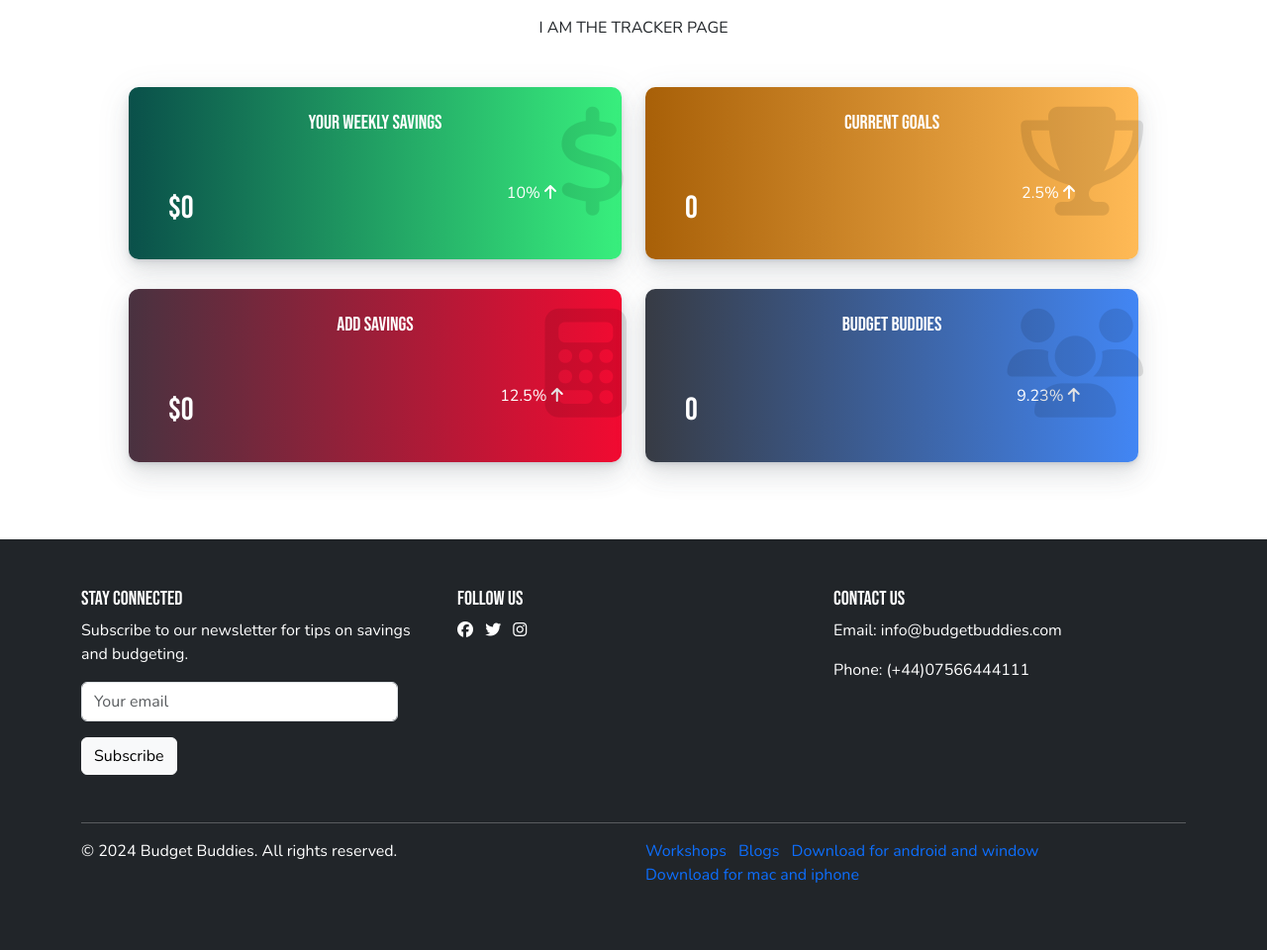
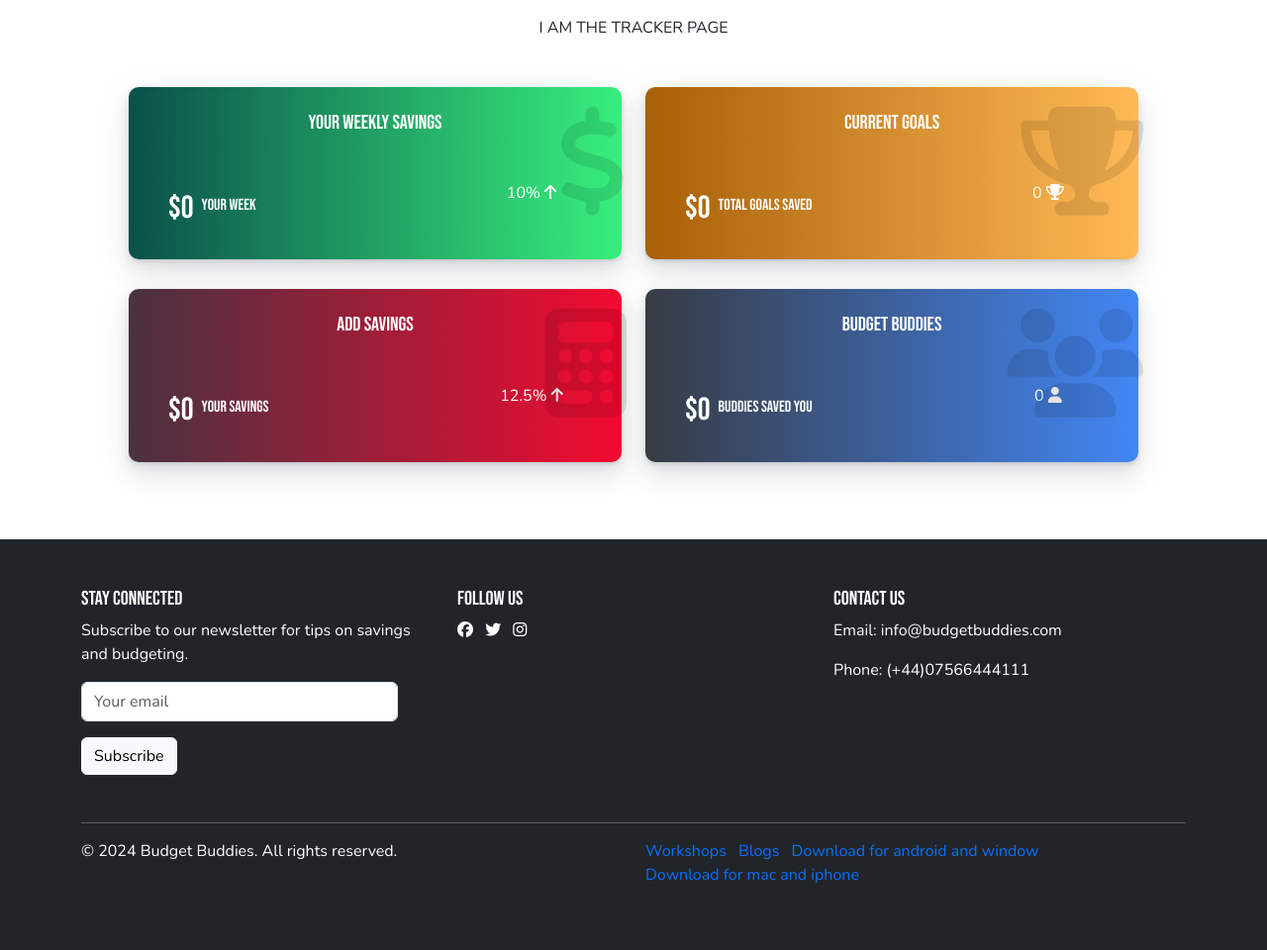
Before and after one commit to KaiLangen96/january-hackathon-2024, a Django app: page /tracker in a window 1280 px wide. Shown: the part 76-1036 px from the top of the page at 99% size. Run offline with Django 4.2, Linux system fonts and the light colour scheme; the visitor is signed in with stand-in values (Sample User, id 1); data comes from the database, SQL or seed files in the repository; data that the repository does not hold is empty; some libraries are stand-ins or nearby versions.

Commit message:
Updated tracking layout and context

```diff
--- a/base/views.py
+++ b/base/views.py
@@ -64,34 +64,32 @@ class TrackerPageView(generic.View):
     template_name = "tracker.html"
 
     def get(self, request):
-        # Get the logged-in user
         user = request.user
 
-        # Get all friends' profiles
+        # Get all friends profiles
         friends_profiles = user.profile.friends.all()
-
-        # Extract User instances from friends_profiles
         friends_users = User.objects.filter(profile__in=friends_profiles)
+        total_friends = friends_users.count()
 
         # Get all goals associated with the logged-in user and friends
         all_goals = SavingGoal.objects.filter(
             models.Q(user=user) | models.Q(user__in=friends_users)
         )
 
-        # Calculate total users, total amount saved, and total amount saved in the last week
-        total_friends = friends_users.count()
-
         # Calculate total amount saved for the user's goals
-        total_amount_saved_user_goals = all_goals.filter(user=user).aggregate(Sum('current_amount'))['current_amount__sum'] or 0
+        total_amount_saved_user_goals = Transaction.objects.filter(user=user).aggregate(Sum('amount'))['amount__sum'] or 0
 
         # Calculate total amount saved in the last week for the user's goals
         last_week_start = timezone.now() - timezone.timedelta(days=7)
-        amount_saved_last_week_user_goals = all_goals.filter(
-            created_at__gte=last_week_start, user=user
-        ).aggregate(Sum('current_amount'))['current_amount__sum'] or 0
+        amount_saved_last_week_user_goals = Transaction.objects.filter(
+            user=user,
+            date__gte=last_week_start,
+        ).aggregate(Sum('amount'))['amount__sum'] or 0
 
-        # Calculate total amount saved for friends' goals
-        total_amount_saved_friends_goals = all_goals.exclude(user=user).aggregate(Sum('current_amount'))['current_amount__sum'] or 0
+        # Calculate total amount saved from friends
+        total_amount_saved_friends_goals = Transaction.objects.filter(
+            user__in=friends_users,
+        ).exclude(user=user).aggregate(Sum('amount'))['amount__sum'] or 0
 
         # Combine into total_goals
         total_goals_amount = total_amount_saved_user_goals + total_amount_saved_friends_goals
--- a/templates/tracker.html
+++ b/templates/tracker.html
@@ -28,7 +28,9 @@
             </div>
             <div class="row align-items-center mb-2 d-flex">
               <div class="col-8">
-                <h2 class="d-flex align-items-center mb-0">${{amount_saved_last_week_user_goals}}</h2>
+                <h2 class="d-flex align-items-center mb-0">
+                  ${{amount_saved_last_week_user_goals}}<span class='ms-2 h6'>Your Week</span>
+                </h2>
               </div>
               <div class="col-4 text-right">
                 <span>10% <i class="fa fa-arrow-up"></i></span>
@@ -50,10 +52,12 @@
             </div>
             <div class="row align-items-center mb-2 d-flex">
               <div class="col-8">
-                <h2 class="d-flex align-items-center mb-0">{{total_goals}}</h2>
+                <h2 class="d-flex align-items-center mb-0">
+                  ${{total_goals_amount}}<span class='ms-2 h6'>Total Goals Saved</span>
+                </h2>
               </div>
               <div class="col-4 text-right">
-                <span>2.5% <i class="fa fa-arrow-up"></i></span>
+                <span>{{total_goals}} <i class="fas fa-trophy"></i></span>
               </div>
             </div>
 
@@ -72,7 +76,9 @@
             </div>
             <div class="row align-items-center mb-2 d-flex">
               <div class="col-8">
-                <h2 class="d-flex align-items-center mb-0">${{total_amount_saved_user_goals}}</h2>
+                <h2 class="d-flex align-items-center mb-0">
+                  ${{total_amount_saved_user_goals}}<span class='ms-2 h6'>Your Savings</span>
+                </h2>
               </div>
               <div class="col-4 text-right">
                 <span>12.5% <i class="fa fa-arrow-up"></i></span>
@@ -93,10 +99,12 @@
             </div>
             <div class="row align-items-center mb-2 d-flex">
               <div class="col-8">
-                <h2 class="d-flex align-items-center mb-0">{{total_friends}}</h2>
+                <h2 class="d-flex align-items-center mb-0">
+                  ${{total_amount_saved_friends_goals}}<span class='ms-2 h6'>Buddies saved you</span>
+                </h2>
               </div>
               <div class="col-4 text-right">
-                <span>9.23% <i class="fa fa-arrow-up"></i></span>
+                <span>{{total_friends}} <i class="fas fa-user"></i></span>
               </div>
             </div>
 
```
